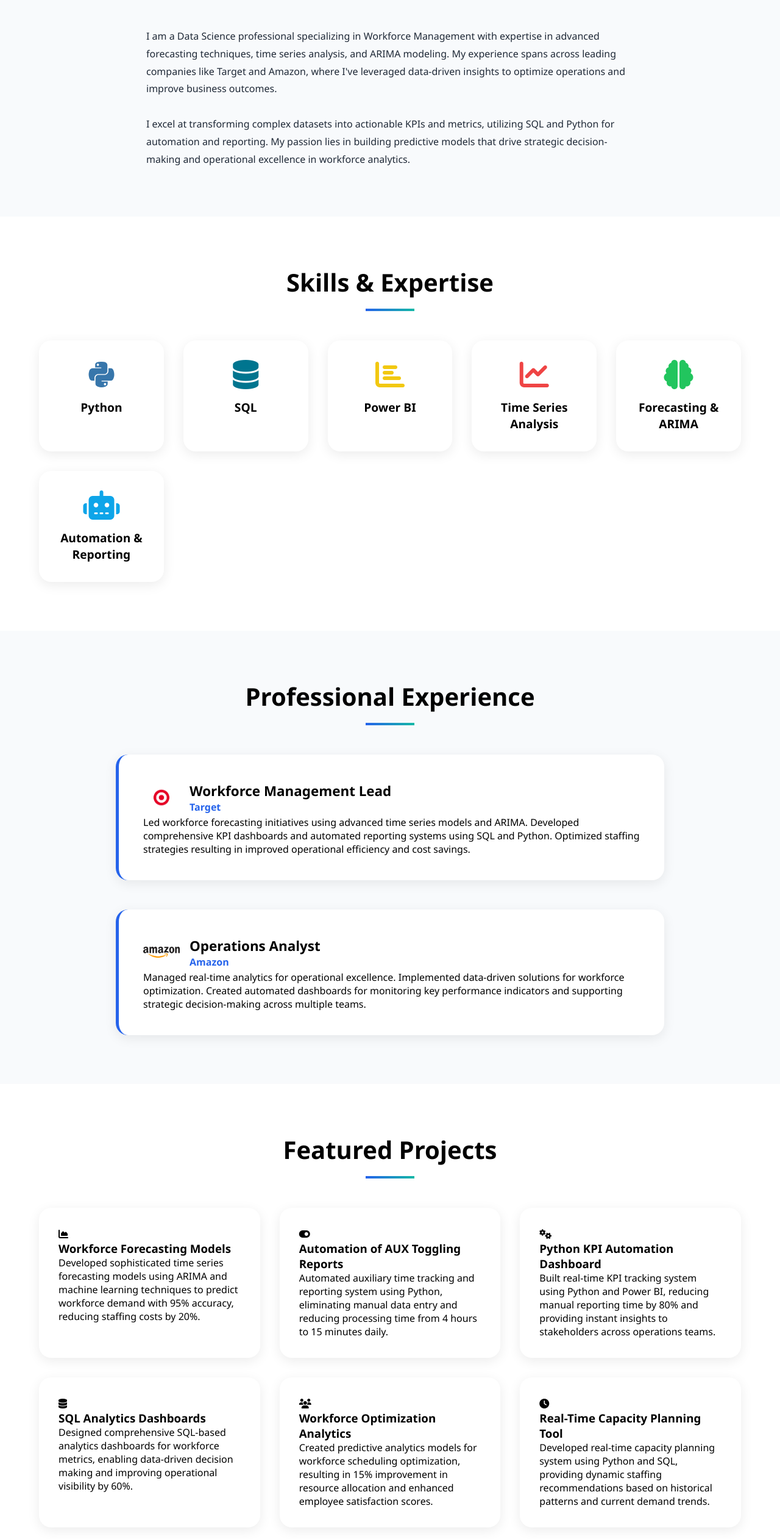
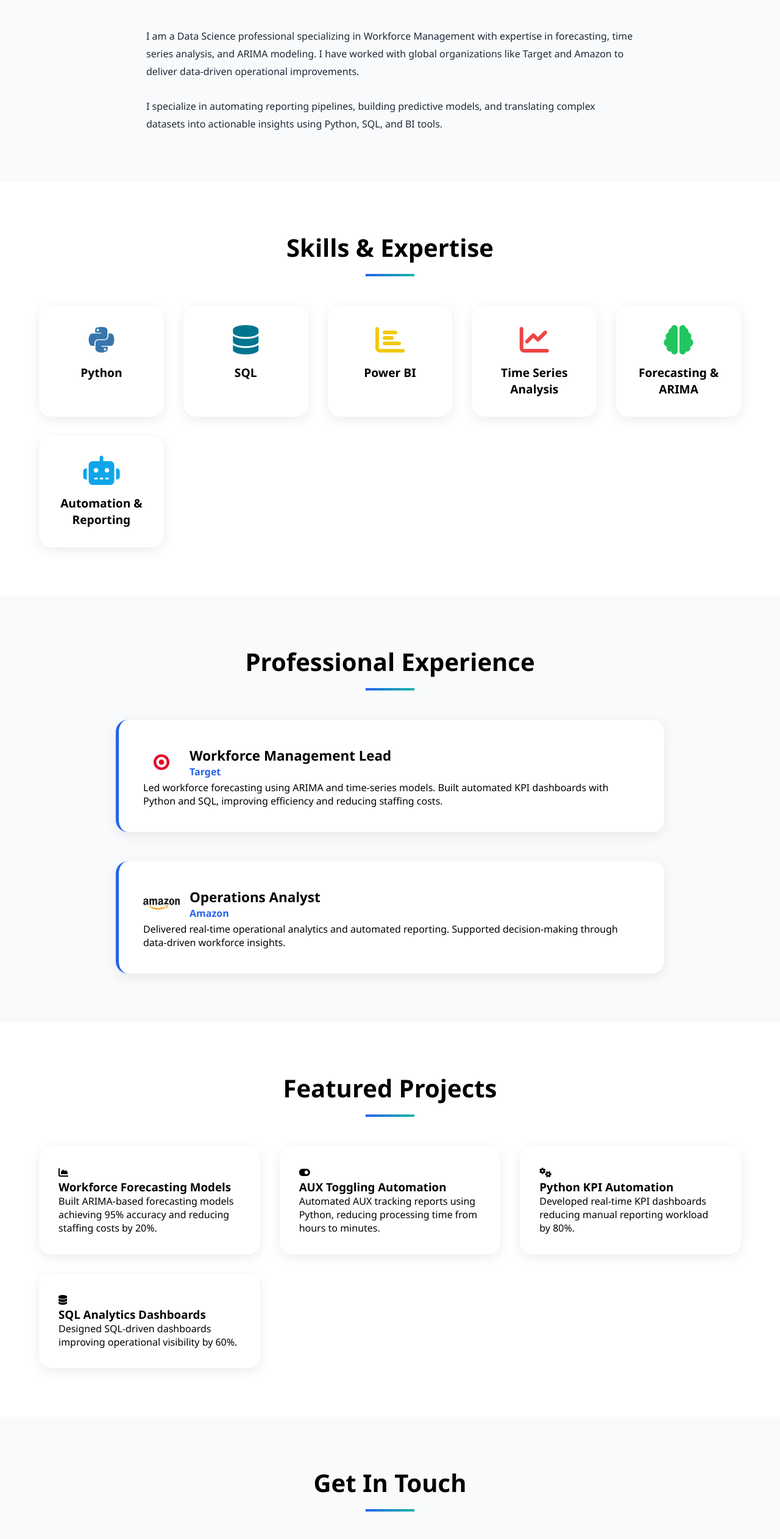
Before and after one commit to wilsonsamuel97/Wilson_Samuel.github.io, a plain HTML site: page index.html in a window 1280 px wide. Shown: the part 958-3481 px from the top of the page at 61% size. Drawn offline with Linux system fonts and the light colour scheme.

Commit message:
Update index.html

```diff
--- a/index.html
+++ b/index.html
@@ -4,12 +4,20 @@
     <meta charset="UTF-8">
     <meta name="viewport" content="width=device-width, initial-scale=1.0">
     <title>Wilson Samuel - Data Science Portfolio</title>
+
+    <!-- CSS -->
     <link rel="stylesheet" href="style.css">
+
+    <!-- Font Awesome -->
     <link rel="stylesheet" href="https://cdnjs.cloudflare.com/ajax/libs/font-awesome/6.4.0/css/all.min.css">
 </head>
+
 <body>
+
+    <!-- Custom Cursor -->
     <div class="cursor"></div>
 
+    <!-- Navigation -->
     <nav>
         <ul>
             <li><a href="#home">Home</a></li>
@@ -21,119 +29,160 @@
         </ul>
     </nav>
 
+    <!-- Hero -->
     <section id="home" class="hero">
         <div class="hero-content">
-            <!-- Change to .PNG if your file is wilson.PNG, or .jpg if wilson.jpg -->
-            <img src="images/wilson.PNG" class="profile-img" alt="Wilson Samuel">
+
+            <img src="images/wilson.PNG" alt="Wilson Samuel" class="profile-img">
 
             <h1>Wilson Samuel</h1>
 
-            <p class="tagline">Workforce Analytics • Forecasting • Data Science • Automation</p>
+            <p class="tagline">
+                Workforce Analytics • Forecasting • Data Science • Automation
+            </p>
 
             <div class="hero-buttons">
                 <a href="#projects" class="btn btn-primary magnetic">View Projects</a>
                 <a href="#" class="btn btn-secondary magnetic">Download Resume</a>
                 <a href="#contact" class="btn btn-secondary magnetic">Contact Me</a>
             </div>
+
         </div>
     </section>
 
+    <!-- About -->
     <section id="about">
         <h2 class="section-title">About Me</h2>
+
         <div class="about-content">
-            <p>I am a Data Science professional specializing in Workforce Management with expertise in advanced forecasting techniques, time series analysis, and ARIMA modeling. My experience spans across leading companies like Target and Amazon, where I've leveraged data-driven insights to optimize operations and improve business outcomes.</p>
+            <p>
+                I am a Data Science professional specializing in Workforce Management with expertise in
+                forecasting, time series analysis, and ARIMA modeling. I have worked with global
+                organizations like Target and Amazon to deliver data-driven operational improvements.
+            </p>
             <br>
-            <p>I excel at transforming complex datasets into actionable KPIs and metrics, utilizing SQL and Python for automation and reporting. My passion lies in building predictive models that drive strategic decision-making and operational excellence in workforce analytics.</p>
+            <p>
+                I specialize in automating reporting pipelines, building predictive models, and
+                translating complex datasets into actionable insights using Python, SQL, and BI tools.
+            </p>
         </div>
     </section>
 
+    <!-- Skills -->
     <section id="skills">
         <h2 class="section-title">Skills & Expertise</h2>
+
         <div class="skills-grid">
+
             <div class="skill-card magnetic">
                 <i class="fab fa-python skill-icon python"></i>
                 <div class="skill-name">Python</div>
             </div>
+
             <div class="skill-card magnetic">
                 <i class="fas fa-database skill-icon sql"></i>
                 <div class="skill-name">SQL</div>
             </div>
+
             <div class="skill-card magnetic">
                 <i class="fas fa-chart-bar skill-icon powerbi"></i>
                 <div class="skill-name">Power BI</div>
             </div>
+
             <div class="skill-card magnetic">
                 <i class="fas fa-chart-line skill-icon timeseries"></i>
                 <div class="skill-name">Time Series Analysis</div>
             </div>
+
             <div class="skill-card magnetic">
                 <i class="fas fa-brain skill-icon forecast"></i>
                 <div class="skill-name">Forecasting & ARIMA</div>
             </div>
+
             <div class="skill-card magnetic">
                 <i class="fas fa-robot skill-icon automation"></i>
                 <div class="skill-name">Automation & Reporting</div>
             </div>
+
         </div>
     </section>
 
+    <!-- Experience -->
     <section id="experience">
         <h2 class="section-title">Professional Experience</h2>
+
         <div class="experience-grid">
+
             <div class="exp-card magnetic">
                 <div class="exp-header">
-                    <!-- Target logo -->
                     <img src="images/target-logo.PNG" class="company-logo" alt="Target">
                     <div>
                         <div class="exp-title">Workforce Management Lead</div>
                         <div class="exp-company">Target</div>
                     </div>
                 </div>
+
                 <div class="exp-description">
-                    Led workforce forecasting initiatives using advanced time series models and ARIMA. Developed comprehensive KPI dashboards and automated reporting systems using SQL and Python. Optimized staffing strategies resulting in improved operational efficiency and cost savings.
+                    Led workforce forecasting using ARIMA and time-series models.
+                    Built automated KPI dashboards with Python and SQL, improving
+                    efficiency and reducing staffing costs.
                 </div>
             </div>
 
             <div class="exp-card magnetic">
                 <div class="exp-header">
-                    <!-- Amazon logo -->
                     <img src="images/amazon-logo.PNG" class="company-logo" alt="Amazon">
                     <div>
                         <div class="exp-title">Operations Analyst</div>
                         <div class="exp-company">Amazon</div>
                     </div>
                 </div>
+
                 <div class="exp-description">
-                    Managed real-time analytics for operational excellence. Implemented data-driven solutions for workforce optimization. Created automated dashboards for monitoring key performance indicators and supporting strategic decision-making across multiple teams.
+                    Delivered real-time operational analytics and automated reporting.
+                    Supported decision-making through data-driven workforce insights.
                 </div>
             </div>
+
         </div>
     </section>
 
+    <!-- Projects -->
     <section id="projects">
         <h2 class="section-title">Featured Projects</h2>
+
         <div class="projects-grid">
+
             <div class="project-card magnetic">
                 <div class="project-content">
                     <i class="fas fa-chart-area project-icon"></i>
                     <h3 class="project-title">Workforce Forecasting Models</h3>
-                    <p class="project-desc">Developed sophisticated time series forecasting models using ARIMA and machine learning techniques to predict workforce demand with 95% accuracy, reducing staffing costs by 20%.</p>
+                    <p class="project-desc">
+                        Built ARIMA-based forecasting models achieving 95% accuracy
+                        and reducing staffing costs by 20%.
+                    </p>
                 </div>
             </div>
 
             <div class="project-card magnetic">
                 <div class="project-content">
                     <i class="fas fa-toggle-on project-icon"></i>
-                    <h3 class="project-title">Automation of AUX Toggling Reports</h3>
-                    <p class="project-desc">Automated auxiliary time tracking and reporting system using Python, eliminating manual data entry and reducing processing time from 4 hours to 15 minutes daily.</p>
+                    <h3 class="project-title">AUX Toggling Automation</h3>
+                    <p class="project-desc">
+                        Automated AUX tracking reports using Python,
+                        reducing processing time from hours to minutes.
+                    </p>
                 </div>
             </div>
 
             <div class="project-card magnetic">
                 <div class="project-content">
                     <i class="fas fa-cogs project-icon"></i>
-                    <h3 class="project-title">Python KPI Automation Dashboard</h3>
-                    <p class="project-desc">Built real-time KPI tracking system using Python and Power BI, reducing manual reporting time by 80% and providing instant insights to stakeholders across operations teams.</p>
+                    <h3 class="project-title">Python KPI Automation</h3>
+                    <p class="project-desc">
+                        Developed real-time KPI dashboards reducing manual reporting
+                        workload by 80%.
+                    </p>
                 </div>
             </div>
 
@@ -141,50 +190,53 @@
                 <div class="project-content">
                     <i class="fas fa-database project-icon"></i>
                     <h3 class="project-title">SQL Analytics Dashboards</h3>
-                    <p class="project-desc">Designed comprehensive SQL-based analytics dashboards for workforce metrics, enabling data-driven decision making and improving operational visibility by 60%.</p>
+                    <p class="project-desc">
+                        Designed SQL-driven dashboards improving operational visibility
+                        by 60%.
+                    </p>
                 </div>
             </div>
 
-            <div class="project-card magnetic">
-                <div class="project-content">
-                    <i class="fas fa-users project-icon"></i>
-                    <h3 class="project-title">Workforce Optimization Analytics</h3>
-                    <p class="project-desc">Created predictive analytics models for workforce scheduling optimization, resulting in 15% improvement in resource allocation and enhanced employee satisfaction scores.</p>
-                </div>
-            </div>
-
-            <div class="project-card magnetic">
-                <div class="project-content">
-                    <i class="fas fa-clock project-icon"></i>
-                    <h3 class="project-title">Real-Time Capacity Planning Tool</h3>
-                    <p class="project-desc">Developed real-time capacity planning system using Python and SQL, providing dynamic staffing recommendations based on historical patterns and current demand trends.</p>
-                </div>
-            </div>
         </div>
     </section>
 
+    <!-- Contact -->
     <section id="contact">
         <h2 class="section-title">Get In Touch</h2>
+
         <div class="contact-grid">
+
             <div class="contact-item">
-                <i class="fas fa-envelope contact-icon"></i>
-                <a href="mailto:wilson@example.com" class="contact-link">wilson@example.com</a>
+                <i class="fas fa-envelope contact-icon email-icon"></i>
+                <a href="mailto:wilsonsamuelnda@gmail.com" class="contact-link">
+                    wilsonsamuelnda@gmail.com
+                </a>
             </div>
+
             <div class="contact-item">
-                <i class="fab fa-linkedin contact-icon"></i>
-                <a href="https://linkedin.com/in/wilsonsamuel" target="_blank" class="contact-link">LinkedIn</a>
+                <i class="fab fa-linkedin contact-icon linkedin-icon"></i>
+                <a href="https://linkedin.com/in/wilsonsamuel" target="_blank" class="contact-link">
+                    LinkedIn
+                </a>
             </div>
+
             <div class="contact-item">
-                <i class="fab fa-github contact-icon"></i>
-                <a href="https://github.com/wilsonsamuel" target="_blank" class="contact-link">GitHub</a>
+                <i class="fab fa-github contact-icon github-icon"></i>
+                <a href="https://github.com/wilsonsamuel" target="_blank" class="contact-link">
+                    GitHub
+                </a>
             </div>
+
         </div>
     </section>
 
+    <!-- Footer -->
     <footer>
-        <p>&copy; 2024 Wilson Samuel. All rights reserved.</p>
+        <p>© 2024 Wilson Samuel. All rights reserved.</p>
     </footer>
 
+    <!-- JS -->
     <script src="script.js"></script>
+
 </body>
 </html>
```
